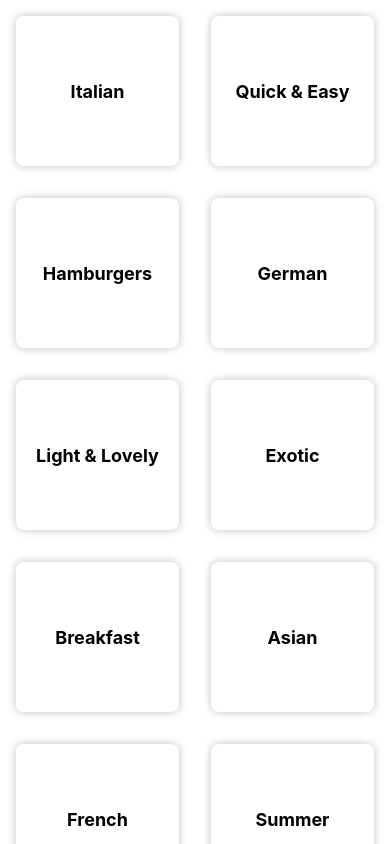
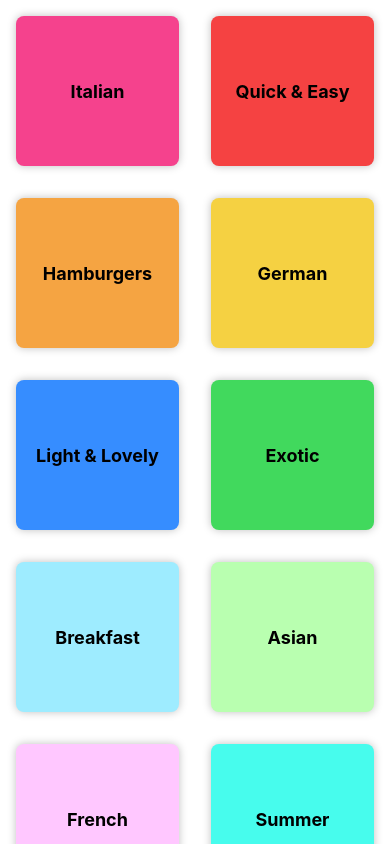
Before and after one commit to mGunawardhana/my-app-with-react-navigations-native-stack, a React Native app: screen / in a window 390 px wide. Built offline with nearby package versions, Linux system fonts and the light colour scheme.

Commit message:
content update

```diff
--- a/App.js
+++ b/App.js
@@ -1,15 +1,14 @@
 import { StatusBar } from "expo-status-bar";
 import React from "react";
-import { StyleSheet, Text, View } from "react-native";
+import { StyleSheet, View } from "react-native";
 import CategoryScreen from "./screens/CategoryScreen";
 
 export default function App() {
   return (
-
-
-        <CategoryScreen/>
-
-
+      <>
+        <StatusBar style='light' />
+        <CategoryScreen />
+      </>
   );
 }
 
@@ -19,7 +18,7 @@ const styles = StyleSheet.create({
     backgroundColor: "#fff",
     alignItems: "center",
     justifyContent: "center",
-    padding: 16, // Apply padding to the container
-    marginTop: 100, // Apply margin to the top
+    // padding: 16, // Apply padding to the container
+    // marginTop: 100, // Apply margin to the top
   },
 });
--- a/app.json
+++ b/app.json
@@ -6,6 +6,7 @@
     "orientation": "portrait",
     "icon": "./assets/icon.png",
     "userInterfaceStyle": "light",
+    "backgroundColor": "#f6e58d",
     "splash": {
       "image": "./assets/splash.png",
       "resizeMode": "contain",
--- a/components/CategoryGridTile.js
+++ b/components/CategoryGridTile.js
@@ -1,8 +1,10 @@
-import {Pressable, StyleSheet, Text, View} from "react-native";
+import {Platform, Pressable, StyleSheet, Text, View} from "react-native";
 
 const CategoryGridTile = ({title, color}) => {
     return (
-        <View style={styles.gridItems}>
+        /** mehema denna puluwan me style poduwe ganna habi me color tika
+         * list ekak widiyta ganna kiyala */
+        <View style={[styles.gridItems,{backgroundColor: color}]}>
             <Pressable android_ripple={{color: '#ccc'}}
                 /* android ripple effect is responsible
                  to showing the clickable effect  */
@@ -28,6 +30,15 @@ const styles = StyleSheet.create({
         shadowOpacity: '0.25',
         shadowOffset: {width: 0, height: 0},
         shadowRadius: 8,
+        //TODO using cross platform API
+        overflow: Platform.OS === 'android' ? 'hidden' : 'visible',
+        /**
+         * meeka use kare ara animation eka border radius
+         eka overflow karana eka stop karanna
+         * habi meeka ios waladi shadow ekat hidden karanwa, etakota background
+         eka pennanne naha
+         * ewenuwata platform api use karanna puluwan apita
+         */
     }, button: {
         flex: 1,
     }, innerContainer: {
@@ -43,4 +54,4 @@ const styles = StyleSheet.create({
 });
 
 export default CategoryGridTile;
-//TODO 17:04 next start
+//TODO
```
